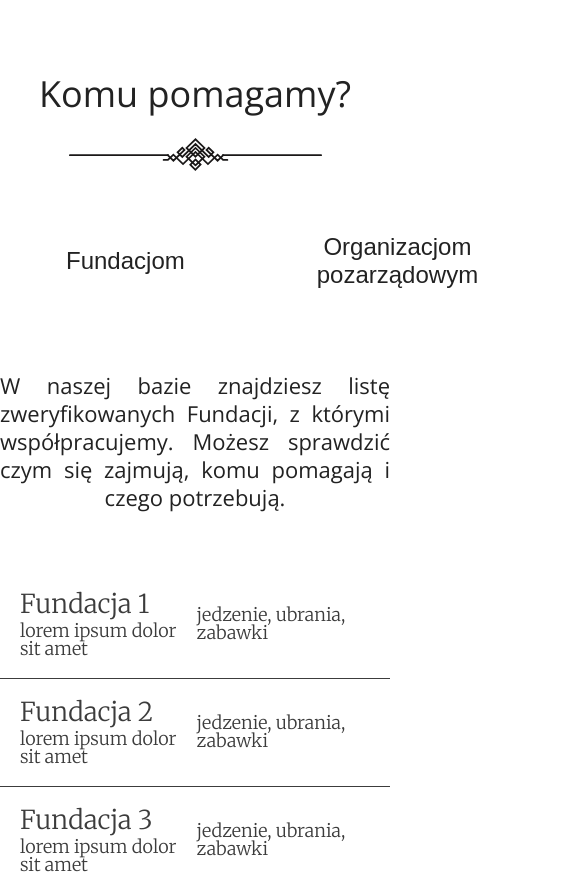
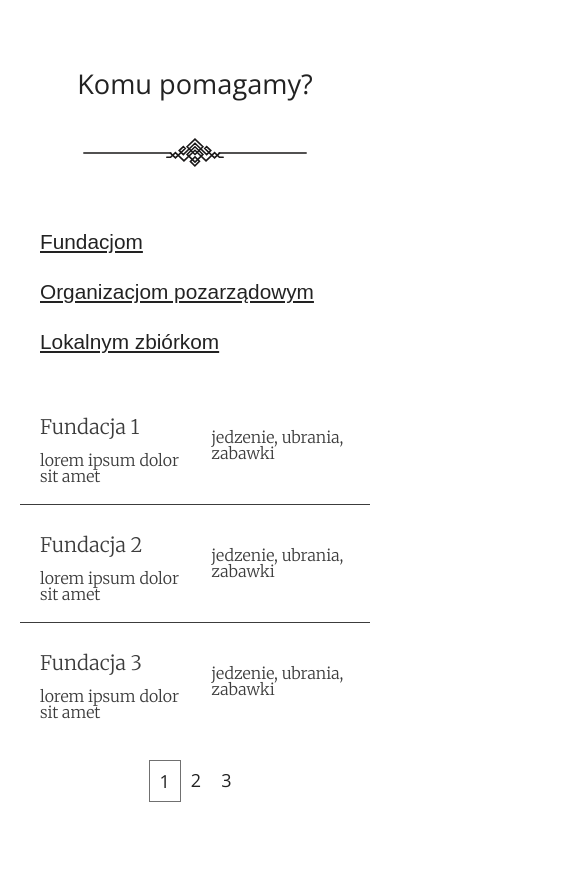
Before and after one commit to MichalWalczak777/oddam-w-dobre-rece, a React (Create React App) app in the folder my-app/: page /#/ in a window 390 px wide. Shown: the part 2020-2894 px from the top of the page, 585 px wide, since content can reach past the window. Built offline with nearby package versions, Linux system fonts and the light colour scheme; no server answers.

Commit message:
Add mobile version of homeFundations component

```diff
--- a/my-app/src/components/home/homeFundations/HomeFundations.js
+++ b/my-app/src/components/home/homeFundations/HomeFundations.js
@@ -61,15 +61,15 @@ const HomeFundations = () => {
     let content = null;
 
     return (
-        <div id="organizations" className="container ">
-            <div className="homeFundations-header">
-                <h2> Komu pomagamy? </h2>
+        <div id="organizations" className="container homeFundations">
+            <div className="homeFundations-headerWrapper">
+                <h2 className="homeFundations-header"> Komu pomagamy? </h2>
                 <img className="homeFundations-decoration" alt="decoration" src={decoration}></img>
             </div>
                 <div className="homeFundations-navigation">
                     <button className="homeFundations-navButton" name="fundations" onClick={handleClick}>Fundacjom </button>
-                    <button className="homeFundations-navButton" name="organizations" onClick={handleClick}>Organizacjom <br/> pozarządowym</button>
-                    <button className="homeFundations-navButton" name="fundraisings" onClick={handleClick}>Lokalnym <br/> zbiórkom</button>
+                    <button className="homeFundations-navButton" name="organizations" onClick={handleClick}>Organizacjom pozarządowym</button>
+                    <button className="homeFundations-navButton" name="fundraisings" onClick={handleClick}>Lokalnym zbiórkom</button>
                 </div>
             {currentTab === "fundations" && <HomeFundationsDisplay data={fundationsList} header={fundationsHeader}></HomeFundationsDisplay>}
             {currentTab === "organizations" && <HomeFundationsDisplay data={organizationsList} header={organizationsHeader}></HomeFundationsDisplay>}
--- a/my-app/src/components/home/homeFundations/_homeFundations.scss
+++ b/my-app/src/components/home/homeFundations/_homeFundations.scss
@@ -1,10 +1,11 @@
-.homeFundations-header{
+.homeFundations-headerWrapper{
     display: flex;
     flex-direction: column;
     align-items: center;
-    h2{
-        margin-top: 70px;
-    }
+}
+
+.homeFundations-header{
+    margin-top: 70px;
 }
 
 .homeFundations-decoration{
@@ -29,3 +30,33 @@
     border: none;
     background-color: #fff;
 }
+
+@media (max-width: 992px){
+    .homeFundations{
+        padding: 60px 20px;
+    }
+    .homeFundations-navigation{
+        flex-direction: column;
+        justify-content: flex-start;
+        margin: 0 0 20px 0;
+    }
+    .homeFundations-navButton{
+        text-align: left;
+        text-decoration: underline;
+        font-size: 1.3rem;
+        height: 50px;
+        width: 100%;
+        margin: 0;
+        padding: 0 20px;
+    }
+    .homeFundations-header{
+        margin: 0;
+        align-self: center;
+        font-size: 1.7rem;
+    }
+    .homeFundations-decoration{
+        margin: 30px 0 50px 0;
+        align-self: center;
+        width: 14rem;
+    }
+}
--- a/my-app/src/components/home/homeFundations/_homeFundationsDisplay.scss
+++ b/my-app/src/components/home/homeFundations/_homeFundationsDisplay.scss
@@ -43,3 +43,23 @@
 .homeFundationsDisplay-fundationNeeds{
     align-self: center;
 }
+
+@media(max-width: 992px){
+    .homeFundationsDisplay-header{
+        display: none;
+    }
+    .homeFundationsDisplay-fundationName{
+        font-size: 1.25rem;
+        padding: 10px 0;
+    }
+
+    .homeFundationsDisplay-fundationDescription, .homeFundationsDisplay-fundationNeeds{
+        font-size: 1rem;
+    }
+    .homeFundationsDisplay-fundationNeeds{
+        margin-left: 30px;
+    }
+    .pagination-container{
+        padding-top: 20px;
+    }
+}
```
